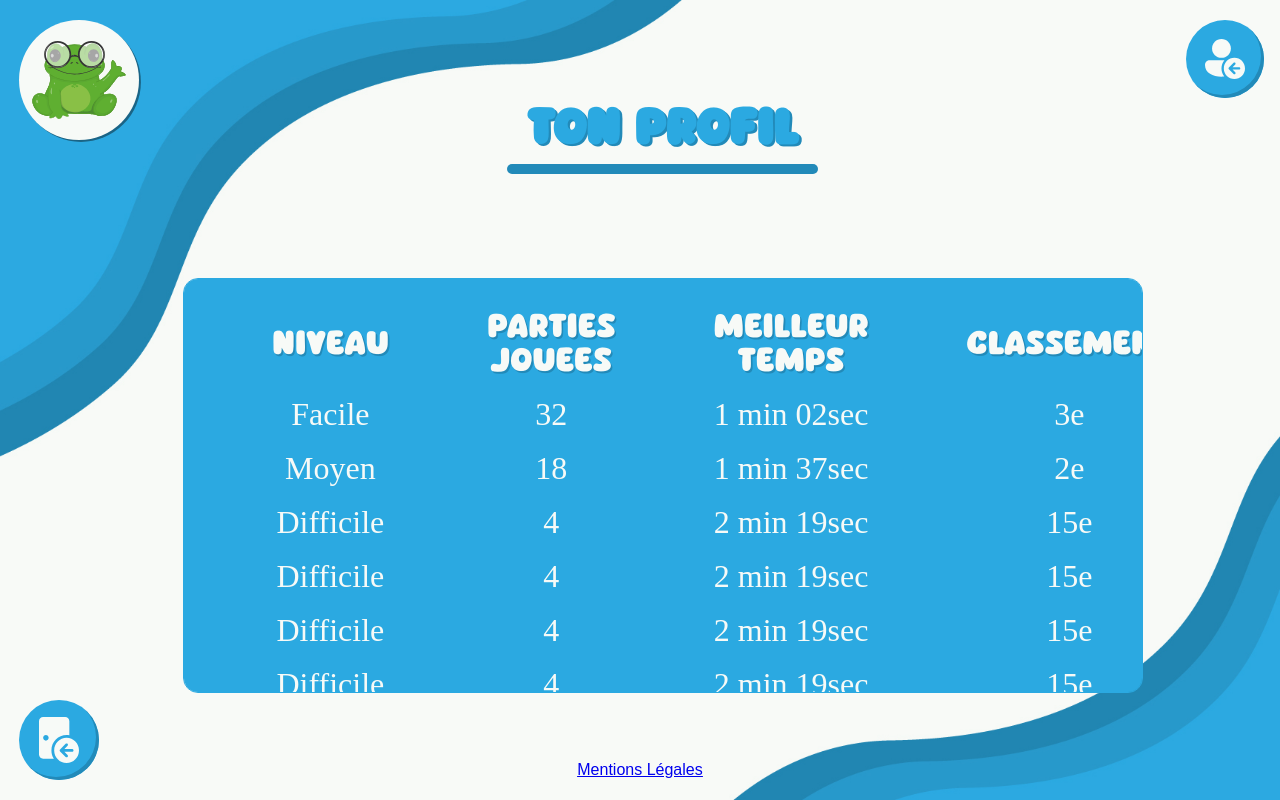
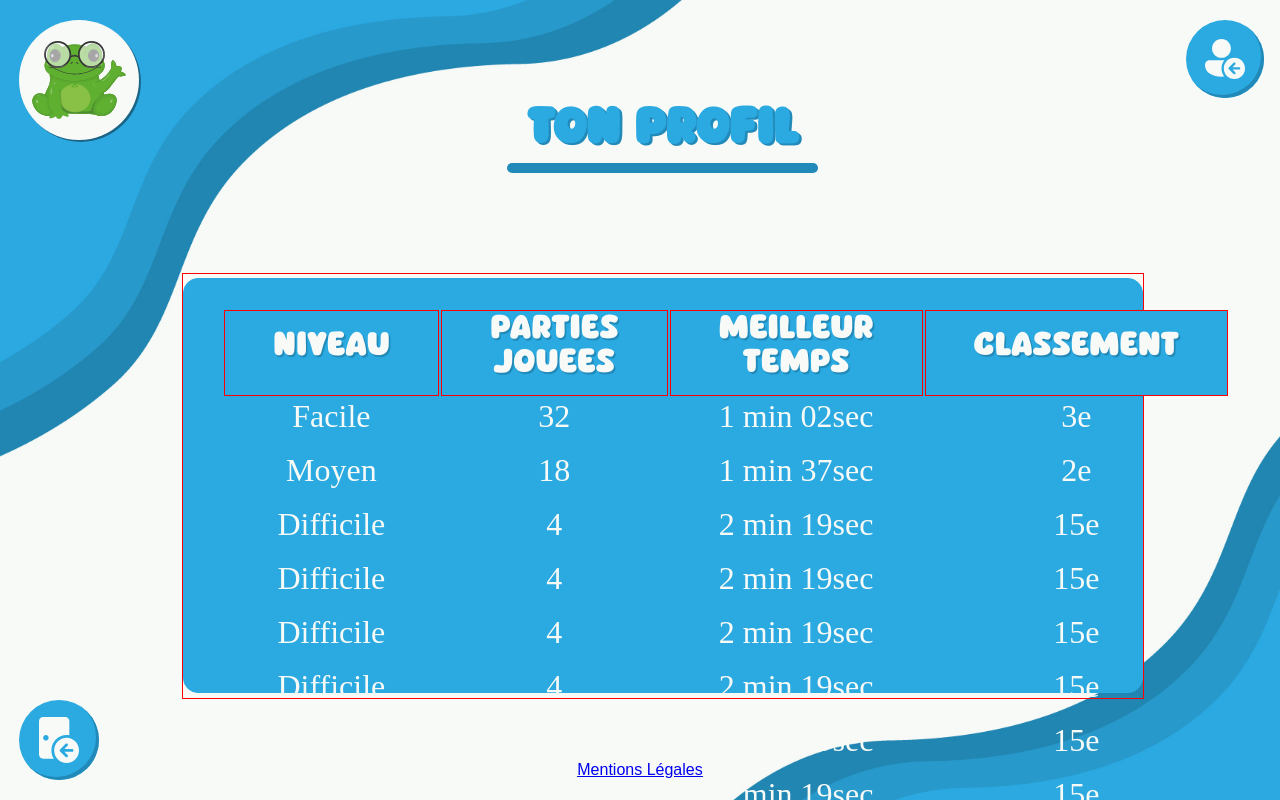
Before and after one commit to Rophyr/sae401, a Vue app: page /profil in a window 1280 px wide. Built offline with nearby package versions, Linux system fonts and the light colour scheme; a web font is replaced by a local one.

Commit message:
push fin de journée (tableau à revoir / refaire)

```diff
--- a/src/assets/__component.scss
+++ b/src/assets/__component.scss
@@ -31,7 +31,11 @@
 
         transform: translate(0, 0.025em);
         box-shadow: inset 0px 2px 0px 1px $dark;
+
+        cursor: pointer;
     }
+
+
 
     &--facile{
         background-color: $light-green;
@@ -153,8 +157,13 @@
 
     &--select{
         padding: 0.2em 2em;
+        // padding-right: 30px;
     }
   }
+
+select{
+    border: 1px solid red;
+}
 
 
 .underline{
@@ -301,45 +310,40 @@ form{
     justify-content: center;
     width: 75vw;
     max-height: 53vh;
-
-
-    // border: 1px solid red;
-    table {
+    z-index: 1;
+    border: 1px solid red;
+    table{
         display: block;
         flex-direction: column;
         align-items: center;
-        // height: fit-content;
         padding: 3% 4%;
         width: fit-content;
         text-align: center;
-
         color: $light-green;
         border-radius: 15px;
         font-size: 2em;
         border: 1px solid $light-green;
-
-         /* Utilise toute la largeur disponible */
         max-width: 100%;
         max-height: 98%;
-        overflow-y: scroll;
 
-        overflow-x: auto;
-
-        // border: 3px solid green;
-
-
-
-
+        border: 3px solid black;
+        z-index: 2;
+        tbody{
+            overflow: scroll;
+            height: auto;
+            tr{
+                min-height: 40px;
+            }
+          }
 
         th{
-            // margin: 0 10% 0.5% 10%;
+
             margin: 0 2% 0.5% 2%;
             padding: 0 1.5em 0.5em 1.5em;
-            // margin: ;
             text-align: center;
             font-family: 'Sobiscuit';
             font-weight: 300;
-            // text-shadow: 0.05em 0.05em 0em $dark-green;
+
             color: $light;
 
 
@@ -352,8 +356,22 @@ form{
             font-family: 'Simply Rounded';
             color: $light;
 
+
+
         //   border: 1px solid blue;
         }
+
+
+        thead th {
+
+            position: sticky;
+            top: 0;
+            left: 0; /* Ajoutez cette ligne pour spécifier la position horizontale */
+            background-color: $light-blue;
+            width: 200px; /* Ajoutez une largeur pour les cellules th */
+
+            border: 1px solid red;
+          }
     }
 
     &--green{
@@ -452,6 +470,7 @@ form{
 .card:hover {
     transform: scale(1.05);
     // filter: drop-shadow(8px 8px 0px $lighterDark);
+    cursor: pointer;
 }
 
 .card.active {
--- a/src/assets/styles.css
+++ b/src/assets/styles.css
@@ -1,3 +1,4 @@
+@charset "UTF-8";
 @font-face {
   font-family: "Sobiscuit";
   src: url("/public/fonts/Sobiscuit.otf") format("opentype");
@@ -460,6 +461,7 @@ body {
 .btn:hover {
   transform: translate(0, 0.025em);
   box-shadow: inset 0px 2px 0px 1px #313131;
+  cursor: pointer;
 }
 .btn--facile {
   background-color: #8CCF57;
@@ -538,6 +540,10 @@ body {
 }
 .btn--select {
   padding: 0.2em 2em;
+}
+
+select {
+  border: 1px solid red;
 }
 
 .underline {
@@ -642,6 +648,8 @@ form .inputs ::placeholder {
   justify-content: center;
   width: 75vw;
   max-height: 53vh;
+  z-index: 1;
+  border: 1px solid red;
 }
 .tableau table {
   display: block;
@@ -654,11 +662,17 @@ form .inputs ::placeholder {
   border-radius: 15px;
   font-size: 2em;
   border: 1px solid #8CCF57;
-  /* Utilise toute la largeur disponible */
   max-width: 100%;
   max-height: 98%;
-  overflow-y: scroll;
-  overflow-x: auto;
+  border: 3px solid black;
+  z-index: 2;
+}
+.tableau table tbody {
+  overflow: scroll;
+  height: auto;
+}
+.tableau table tbody tr {
+  min-height: 40px;
 }
 .tableau table th {
   margin: 0 2% 0.5% 2%;
@@ -672,6 +686,14 @@ form .inputs ::placeholder {
   padding: 0% 0% 1.5% 0%;
   font-family: "Simply Rounded";
   color: #F7FAF7;
+}
+.tableau table thead th {
+  position: sticky;
+  top: 0;
+  left: 0; /* Ajoutez cette ligne pour spécifier la position horizontale */
+  background-color: #2BA9E1;
+  width: 200px; /* Ajoutez une largeur pour les cellules th */
+  border: 1px solid red;
 }
 .tableau--green table {
   background-color: #8CCF57;
@@ -712,6 +734,7 @@ form .inputs ::placeholder {
 }
 .grid .card:hover {
   transform: scale(1.05);
+  cursor: pointer;
 }
 .grid .card.active {
   transform: rotateY(180deg);
--- a/src/views/Classement.vue
+++ b/src/views/Classement.vue
@@ -30,7 +30,8 @@
                     <th>Temps</th>
                     <th>Pseudo</th>
                 </tr>
-                <tr>
+                <div class="scroll">
+                    <tr>
                     <td>1</td>
                     <td>00:00:00</td>
                     <td>Enzo</td>
@@ -50,6 +51,7 @@
                     <td>00:00:00</td>
                     <td>Alyson</td>
                 </tr>
+                </div>
             </table>
             </div>
             <div class="niveau">
--- a/src/views/Profil.vue
+++ b/src/views/Profil.vue
@@ -20,27 +20,57 @@
 
                 <div class="tableau tableau--blue">
                     <table>
+                        <thead>
                             <tr>
                                 <th>Niveau</th>
                                 <th>Parties jouées</th>
                                 <th>Meilleur temps</th>
                                 <th>Classement</th>
                             </tr>
-
+                        </thead>
+                        <tbody>
                             <tr>
                                 <td>Facile</td>
                                 <td>32</td>
                                 <td>1 min 02sec</td>
                                 <td>3e</td>
                             </tr>
-
                             <tr>
                                 <td>Moyen</td>
                                 <td>18</td>
                                 <td>1 min 37sec</td>
                                 <td>2e</td>
                             </tr>
-
+                            <tr>
+                                <td>Difficile</td>
+                                <td>4</td>
+                                <td>2 min 19sec</td>
+                                <td>15e</td>
+                            </tr>
+                            <tr>
+                                <td>Difficile</td>
+                                <td>4</td>
+                                <td>2 min 19sec</td>
+                                <td>15e</td>
+                            </tr>
+                            <tr>
+                                <td>Difficile</td>
+                                <td>4</td>
+                                <td>2 min 19sec</td>
+                                <td>15e</td>
+                            </tr>
+                            <tr>
+                                <td>Difficile</td>
+                                <td>4</td>
+                                <td>2 min 19sec</td>
+                                <td>15e</td>
+                            </tr>
+                            <tr>
+                                <td>Difficile</td>
+                                <td>4</td>
+                                <td>2 min 19sec</td>
+                                <td>15e</td>
+                            </tr>
                             <tr>
                                 <td>Difficile</td>
                                 <td>4</td>
@@ -48,40 +78,7 @@
                                 <td>15e</td>
                             </tr>
 
-                        <tr>
-                            <td>Difficile</td>
-                            <td>4</td>
-                            <td>2 min 19sec</td>
-                            <td>15e</td>
-                        </tr>
-
-                        <tr>
-                            <td>Difficile</td>
-                            <td>4</td>
-                            <td>2 min 19sec</td>
-                            <td>15e</td>
-                        </tr>
-
-                        <tr>
-                            <td>Difficile</td>
-                            <td>4</td>
-                            <td>2 min 19sec</td>
-                            <td>15e</td>
-                        </tr>
-
-                        <tr>
-                            <td>Difficile</td>
-                            <td>4</td>
-                            <td>2 min 19sec</td>
-                            <td>15e</td>
-                        </tr>
-
-                        <tr>
-                            <td>Difficile</td>
-                            <td>4</td>
-                            <td>2 min 19sec</td>
-                            <td>15e</td>
-                        </tr>
+                        </tbody>
                     </table>
 
 
```
Also changed, not shown: 1 other file (tests, documents, lock files or other folders). Lines whose indentation alone changed are shown as unchanged.
